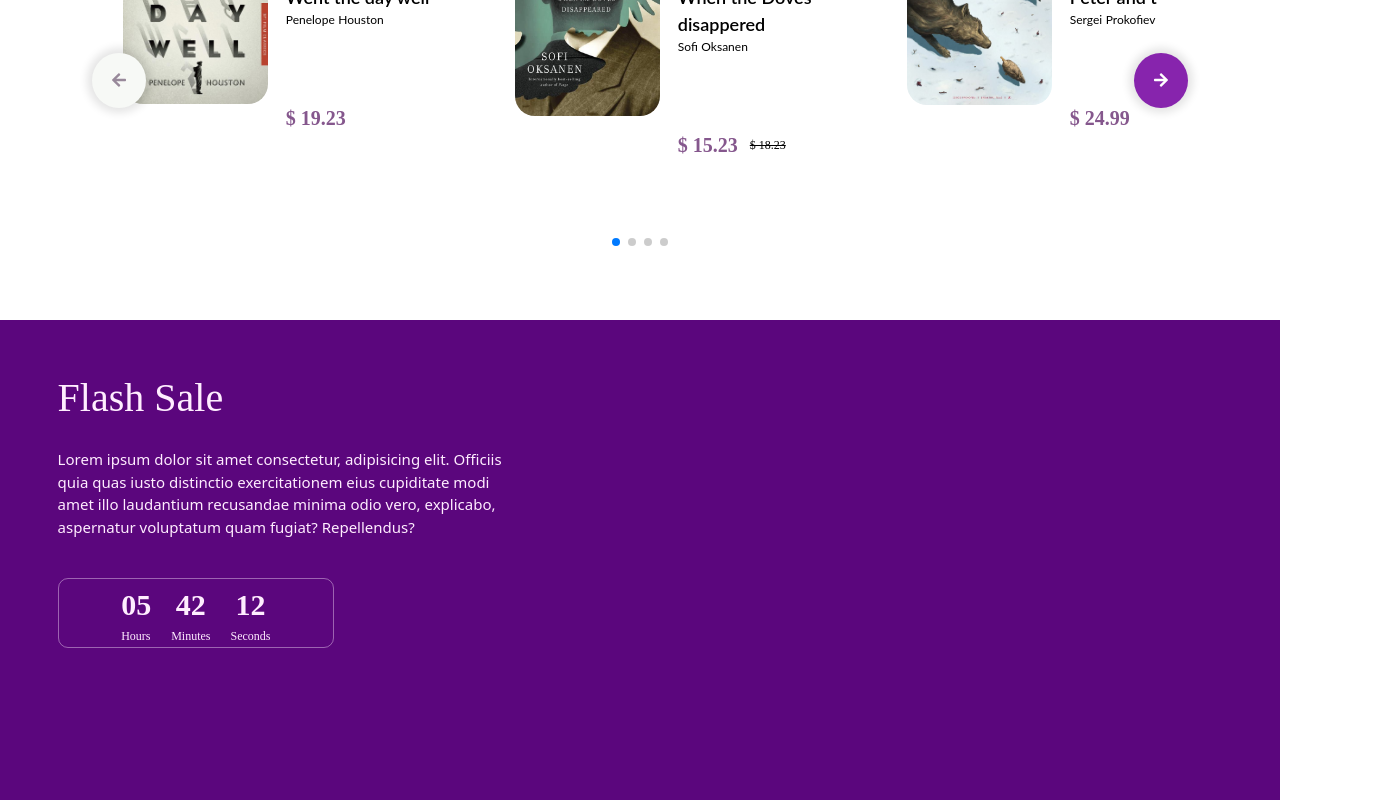
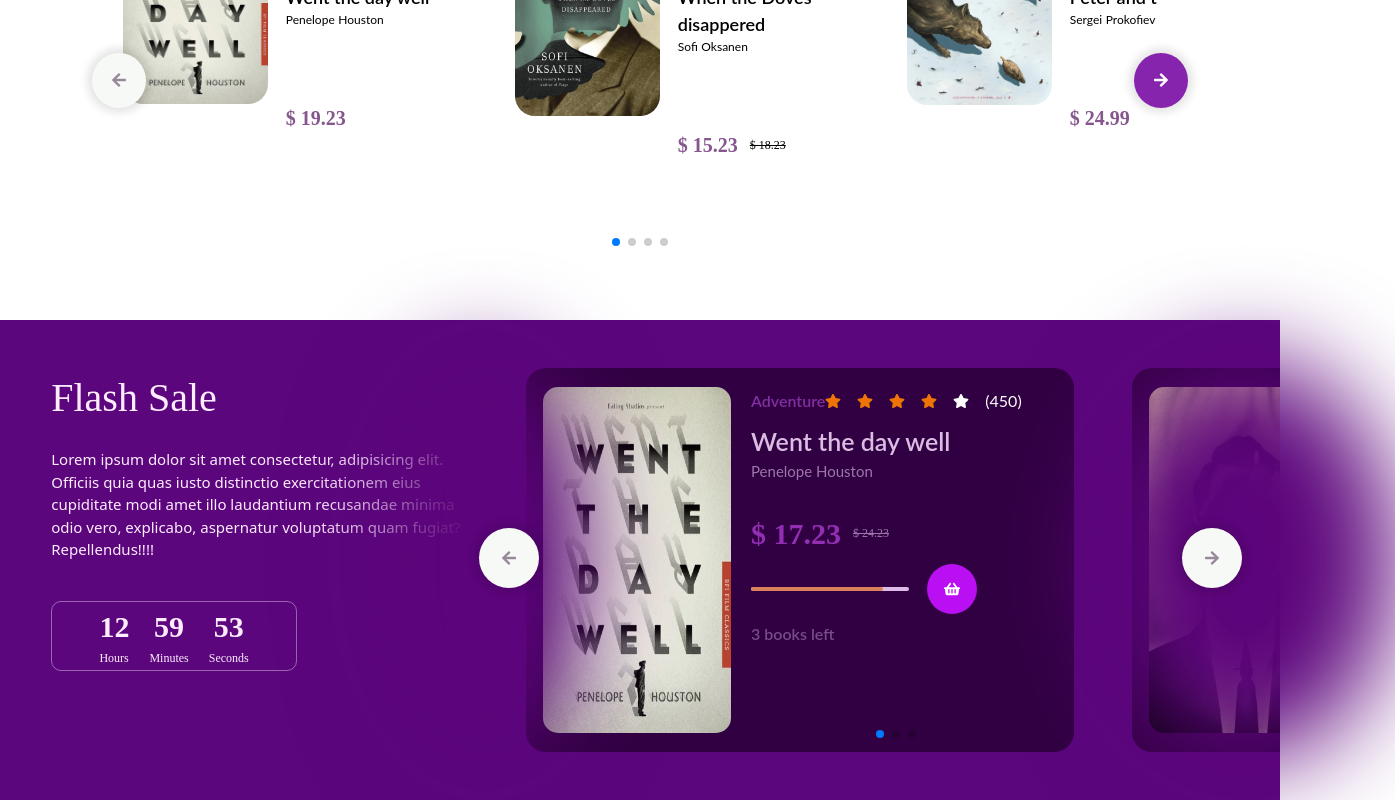
Before and after one commit to IamMishael06/20-projects-In-7-Months-repo, a React (Create React App) app: page / in a window 1280 px wide. Shown: the part 2710-3510 px from the top of the page, 1395 px wide, since content can reach past the window. Built offline with nearby package versions, Linux system fonts and the light colour scheme.

Commit message:
created the flash sales component

```diff
--- a/src/FlashSale.js
+++ b/src/FlashSale.js
@@ -1,28 +1,198 @@
-import React from 'react'
+import React, { useEffect, useState } from 'react'
+import { FaArrowRight,FaArrowLeft, FaStar, FaShoppingBasket } from 'react-icons/fa';
+import BookThree from './assests/book3.jpg';
+import BookFour from './assests/book4.jpeg';
+import BookFive from './assests/book5.jpeg';
+import 'swiper/css';
+import 'swiper/css/effect-cards';
+import 'swiper/css/navigation';
+import 'swiper/css/free-mode';
+import { Swiper, SwiperSlide } from 'swiper/react';
+import { FreeMode, Pagination, Navigation } from 'swiper/modules';
+function FlashSale(props) {
+  // const {Hour, Minutes, Seconds } = props
 
-function FlashSale(props) {
-    const {Hour, Minutes, Seconds } = props
+  const [counter, setCounter] = useState(59);
+  const [minute, setMinuteCounter] = useState(59)
+  const [hour, setHour] = useState(12)
+
+  // For seconds ///////////////////////
+  useEffect(() => {
+    const interval = setInterval(() => {
+      // Decrease the counter by 1
+      setCounter((prevCounter) => {
+        if (prevCounter === 1) {
+          // If counter reaches 0, restart it at 60
+          return 59;
+        } else {
+          return prevCounter - 1;
+        }
+      });
+    }, 1000);
+    //   prevminute
+
+    // Clear the interval when the component unmounts
+    return () => clearInterval(interval);
+  }, []); // Empty dependency array means this effect runs once on component mount
+
+
+  // For Minutes ///////////////////////////
+  useEffect(() => {
+    const interval = setInterval(() => {
+      // Decrease the counter by 1
+      setMinuteCounter((prevminute) => {
+        if (prevminute === 1) {
+          // If counter reaches 0, restart it at 60
+          return 59;
+        } else {
+          return prevminute - 1;
+        }
+      });
+    }, 60000);
+    // Clear the interval when the component unmounts
+    return () => clearInterval(interval);
+  }, []); // Empty dependency array means this effect runs once on component mount
+
+  //   for HOURS
+  useEffect(() => {
+    const interval = setInterval(() => {
+      // Decrease the counter by 1
+      setHour((prevHour) => {
+        if (prevHour === 1) {
+          // If counter reaches 0, restart it at 60
+          return 0;
+        } else {
+          return prevHour - 1;
+        }
+      });
+    }, 3600000);
+
+
+    // Clear the interval when the component unmounts
+    return () => clearInterval(interval);
+  }, []); // Empty dependency array means this effect runs once on component mount
+
+
+  // SWIPER
+  const books = [
+    {
+      background: BookThree,
+      title: 'Went the day well',
+      Author: 'Penelope Houston',
+      price: `$ ${17.23}`,
+      type: 'Adventure',
+      prevPrice: `$ ${24.23}`,
+      bookLeft : `${3} books left`
+    },
+    {
+      background: BookFour,
+      title: 'George Orwell',
+      Author: 'George Orwell',
+      price: `$ ${12.23}`,
+      type: 'Biography',
+      prevPrice: `$ ${18.23}`,
+      bookLeft : `${10} books left`
+    },
+    {
+      background: BookFive,
+      title: 'Sorry for your loss',
+      Author: 'Denis Bowman',
+      price: `$ ${9.23}`,
+      type: 'Fiction',
+      prevPrice: `$ ${14.23}`,
+      bookLeft : `${22} books left`
+    },
+  ]
+  const pickBook = books.map(book =>  <SwiperSlide className='flash-sale-slide'>
+    <div className='w-[95%] mx-auto h-[100%] flex justify-center items-center rounded-[20px] bg-[#310042]'>
+     <div className='flex justify-between items-center gap-5 w-[100%] h-[90%]'>
+      <div className='pic-sec-flash-sale w-[35%] ml-[3%] h-[100%] rounded-[15px]'>
+         <img src={book.background} alt=""  className='h-[100%] rounded-[15px]'/>
+      </div>
+      <div className='w-[60%] h-[100%] flex flex-col gap-2 second-part-two'>
+        <div className='h-[8%] w-[80%] flex justify-between items-center flash-sale-star'>
+          <p>{book.type}</p>
+          <div className='flex gap-4 items-center'>
+            <FaStar className='text-[#ef7404]'/>
+            <FaStar className='text-[#ef7404]'/>
+            <FaStar className='text-[#ef7404]'/>
+            <FaStar className='text-[#ef7404]'/>
+            <FaStar className='four-star text-[#fff]'/>
+            <h6 className='text-[#fff]'>(450)</h6>
+          </div>
+        </div>
+        <div className='name-flash-sale'>
+          <h1>{book.title}</h1>
+          <h3>{book.Author}</h3>
+        </div>
+        <div className='w-[100%] bestseller-price flex items-center mt-5'>
+             <p className='text-[#932eb4] text-[30px]'>{book.price}</p><h4 className='pl-3 text-[#9d76ab]'>{book.prevPrice}</h4>
+        </div>
+        <div className='flex justify-between w-[70%] items-center h-[20%'>
+          <div className='progress-line' >
+
+          </div>
+          <div className='basket-bg w-[50px] h-[50px] flex justify-center items-center rounded-[100%] bg-[#ba0ef3]'>
+            <FaShoppingBasket className='text-[#fff]'/>
+          </div>
+        </div>
+        <div className='book-left'>
+          <p className='text-[#764d87]'>{book.bookLeft}</p>
+        </div>
+      </div>
+     </div>
+    </div>
+  </SwiperSlide> )
   return (
     <React.Fragment>
-        <div className='flash-sale w-[100%] flex justify-between items-center bg-[#5b067d] h-[60vh] mt-10'>
+      <div className='flash-sale w-[100%] flex justify-between items-center bg-[#5b067d] h-[60vh] mt-10 relative'>
+        <div className='purple-noise absolute w-[300px] h-[400px] rounded-[100%] right-[-9%]'></div>
+        <div className='purple-noise absolute w-[200px] h-[400px] rounded-[100%] left-[30%]'></div>
         <div className='w-[45%]  h-[80%]'>
           <div className=' w-[80%]  mx-auto h-[100%] flex flex-col flash-sale-text'>
             <h1>Flash Sale</h1>
-                    <p className='mt-5'>Lorem ipsum dolor sit amet consectetur, adipisicing elit. Officiis quia quas iusto distinctio exercitationem eius cupiditate modi amet illo laudantium recusandae minima odio vero, explicabo, aspernatur voluptatum quam fugiat? Repellendus?</p>
+            <p className='mt-5'>Lorem ipsum dolor sit amet consectetur, adipisicing elit. Officiis quia quas iusto distinctio exercitationem eius cupiditate modi amet illo laudantium recusandae minima odio vero, explicabo, aspernatur voluptatum quam fugiat? Repellendus!!!!</p>
             <div className='time border border-[#ffedff67] w-[60%] h-[70px] mt-10 rounded-[10px] flex justify-center gap-5 items-center'>
               <div>
-                            <h2>{Hour}</h2>
+                <h2>{hour}</h2>
                 <p>Hours</p>
               </div>
               <div>
-                            <h2>{Minutes}</h2>
+                <h2>{minute}</h2>
                 <p>Minutes</p>
               </div>
               <div>
-                            <h2>{Seconds}</h2>
+                <h2>{counter}</h2>
                 <p>Seconds</p>
               </div>
             </div>
+          </div>
+        </div>
+        <div className='flash-sale-swiper-div w-[60%] h-[80%] relative'>
+        <div className='move flash-sale-move-left-btn ml-[5px] w-[60px] h-[60px] bg-[#f7f9f6] rounded-[100%] absolute top-40 left-[-5%] z-[99px] flex justify-center items-center cursor-pointer'>
+              <FaArrowLeft className='text-[#98899a] ' />
+            </div>
+          <Swiper
+            slidesPerView={1.3}
+            spaceBetween={30}
+              freeMode={true}
+            onSwiper={(swiper) => console.log(swiper)}
+            pagination={{
+              clickable: true,
+            }}
+            navigation={
+              {
+                prevEl: '.flash-sale-move-left-btn', // Use your custom class here
+                nextEl: '.flash-sale-move-right-btn', // Use your custom class here
+              }
+          }
+            modules={[FreeMode, Navigation, Pagination]}
+            className='flash-sale-swiper'
+          >
+           {pickBook}
+          </Swiper>
+          <div className='move flash-sale-move-right-btn ml-[5px] w-[60px] h-[60px] bg-[#f7f9f6] rounded-[100%] absolute right-[5%] top-40 z-[99px] flex justify-center items-center cursor-pointer'>
+              <FaArrowRight className='text-[#98899a] ' />
             </div>
         </div>
       </div>
--- a/src/assests/landingPage.css
+++ b/src/assests/landingPage.css
@@ -2,7 +2,9 @@
 @tailwind components;
 @tailwind utilities;
 @import url('https://fonts.googleapis.com/css2?family=Barlow+Condensed:wght@400;500;600;700;800;900&family=Bellefair&family=Crimson+Text:wght@400;600&family=DM+Sans:wght@400;500;700&family=Exo+2:ital,wght@0,300;0,400;0,500;0,600;0,700;0,800;0,900;1,200&family=Tomorrow:wght@200;300;400;500;600;700;800;900&family=Work+Sans:wght@200;300;400;500;600;700;800;900&family=IBM+Plex+Sans:wght@300;500;600;700&family=Instrument+Serif&family=Inter:wght@200;300;400;500;600;700;800;900&family=Lato:wght@400;900&family=Noto+Serif+NP+Hmong&family=Nunito:wght@400;500;600;700;800;900;1000&family=Oswald:wght@300;400;500;600;700&family=Poppins:ital,wght@0,100;0,200;0,300;0,400;0,500;0,600;0,900;1,600&family=Quicksand:wght@400;500;600;700&family=Roboto:wght@300;400;500;700;900&family=Rubik:ital,wght@0,400;0,500;0,600;0,700;0,800;1,600&family=Ubuntu:ital,wght@1,700&display=swap');
-
+body{
+    overflow-x: hidden;
+}
 .logo-sec h1{
     font-family: 'poppins';
     font-weight: 600;
@@ -351,3 +353,61 @@ font-size: 15px;
     font-size: 12px;
     font-family: 'poppins';
 }
+
+/* Flash SALE COMPONENT CSS */
+.flash-sale-swiper{
+    height: 100%;
+    width: 100%;
+}
+.flash-sale-slide{
+    height: 100% !important;
+    width: 75% !important;
+}
+.purple-noise{
+    filter: blur(50px);
+    background:#5c047b;
+    z-index: 99;
+}
+.pic-sec-flash-sale img{
+    /* object-fit: contain;  */
+    border-radius: 15px !important;
+}
+.flash-sale-star p{
+    color: #81309e;
+    font-weight: 600;
+    font-family: 'lato';
+}
+.flash-sale-star{
+    font-family: 'lato';
+}
+.name-flash-sale{
+    font-family: 'lato';
+}
+.name-flash-sale h1{
+    font-size: 25px;
+    font-weight: 600;
+    color: #dbbce2;
+}
+.name-flash-sale h3{
+    font-size: 15px;
+    color: #9d76ab;
+}
+.progress-line{
+    width: 70%;
+    height: 4px;
+    border-radius: 3px;
+    background: #debce9;
+}
+.progress-line::after{
+    content: "";
+    width: 23%;
+    height: 4px;
+    border-radius: 3px;
+    display: block;
+    position: absolute;
+    background: #da805a;
+}
+.book-left p{
+    font-family: 'lato';
+    font-weight: 600;
+}
```
Lines whose indentation alone changed are shown as unchanged.
